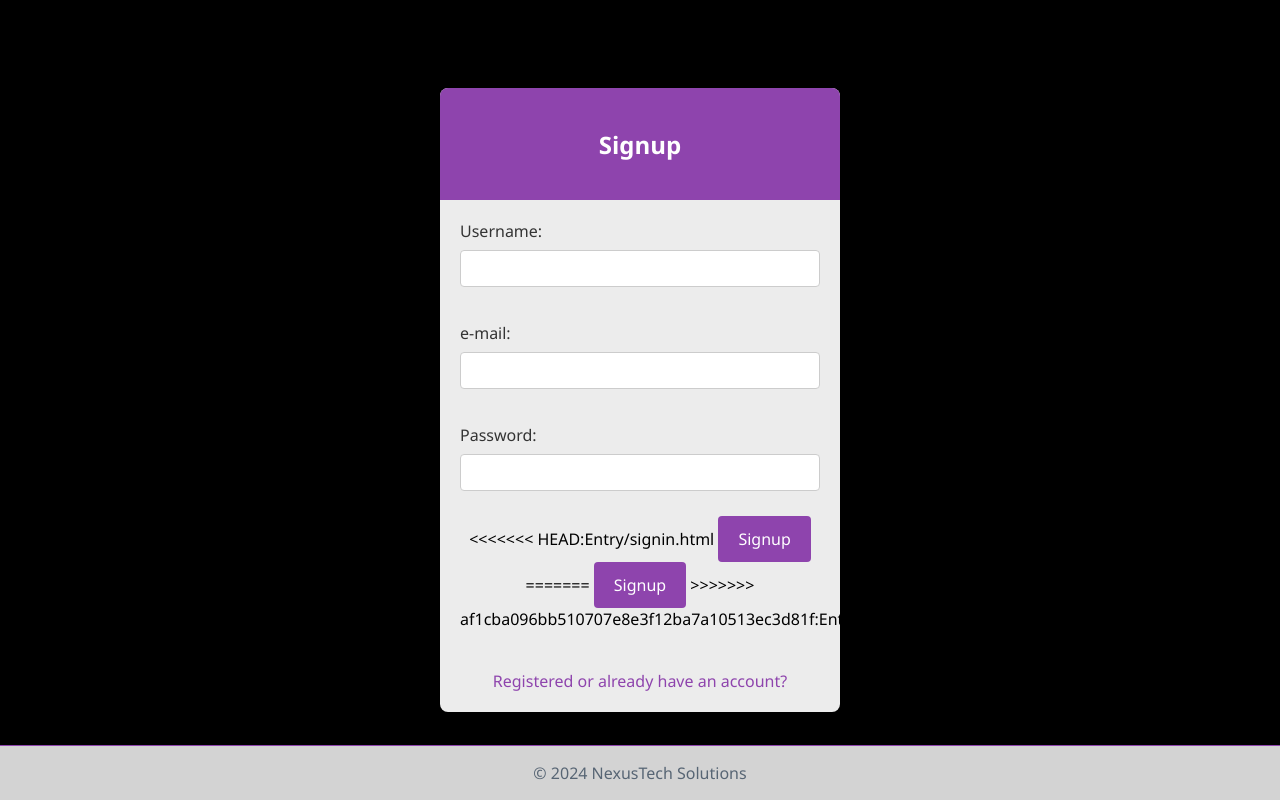
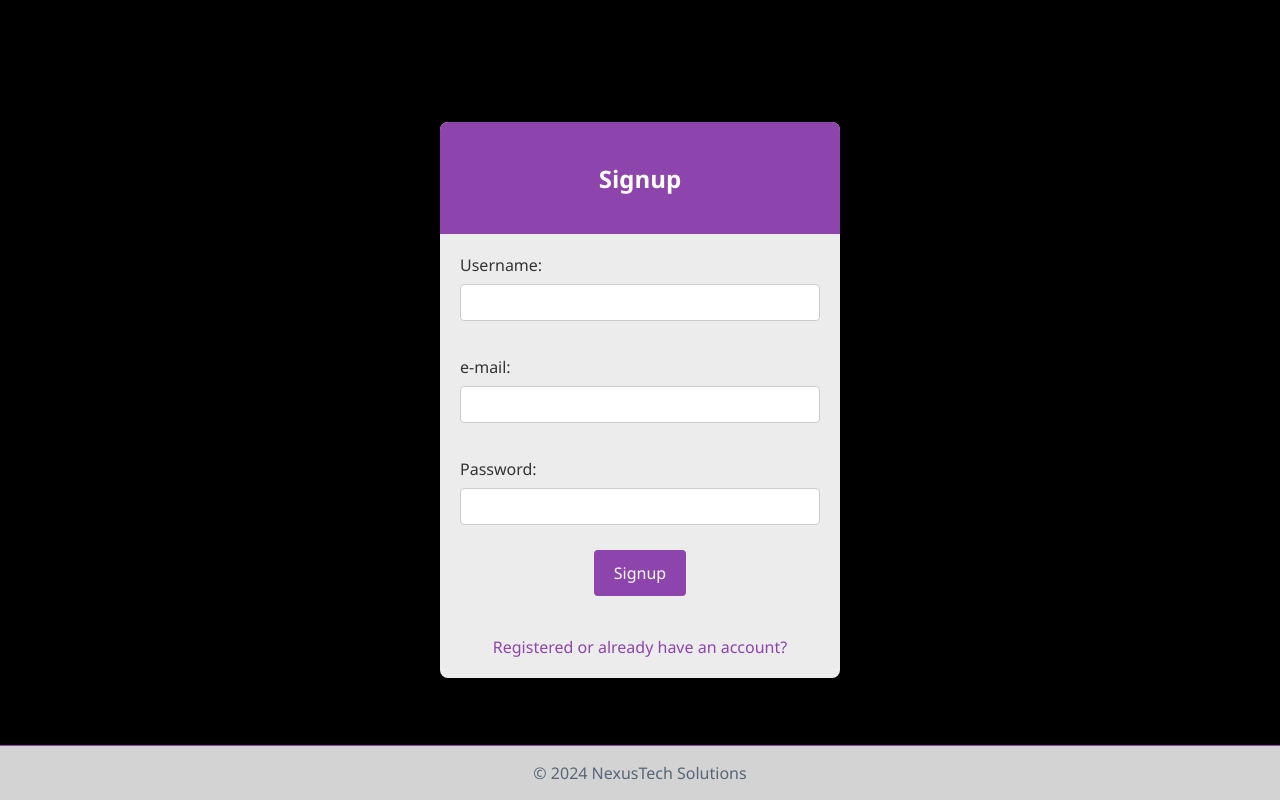
Before and after one commit to isurunvn/technical_support_management_system, a PHP site: page /Entry/signup.php in a window 1280 px wide. Run offline with PHP 8.4, Linux system fonts and the light colour scheme.

Commit message:
updated signup

```diff
--- a/Entry/signup.php
+++ b/Entry/signup.php
@@ -195,11 +195,7 @@
         </div>
         <div class="form-group">
             <center>
-<<<<<<< HEAD:Entry/signin.html
-                <button type="submit">Signup</button>
-=======
                 <button name="submit" type="submit">Signup</button>
->>>>>>> af1cba096bb510707e8e3f12ba7a10513ec3d81f:Entry/signup.php
             </center>
         </div>
         <div class="form-footer">
```
